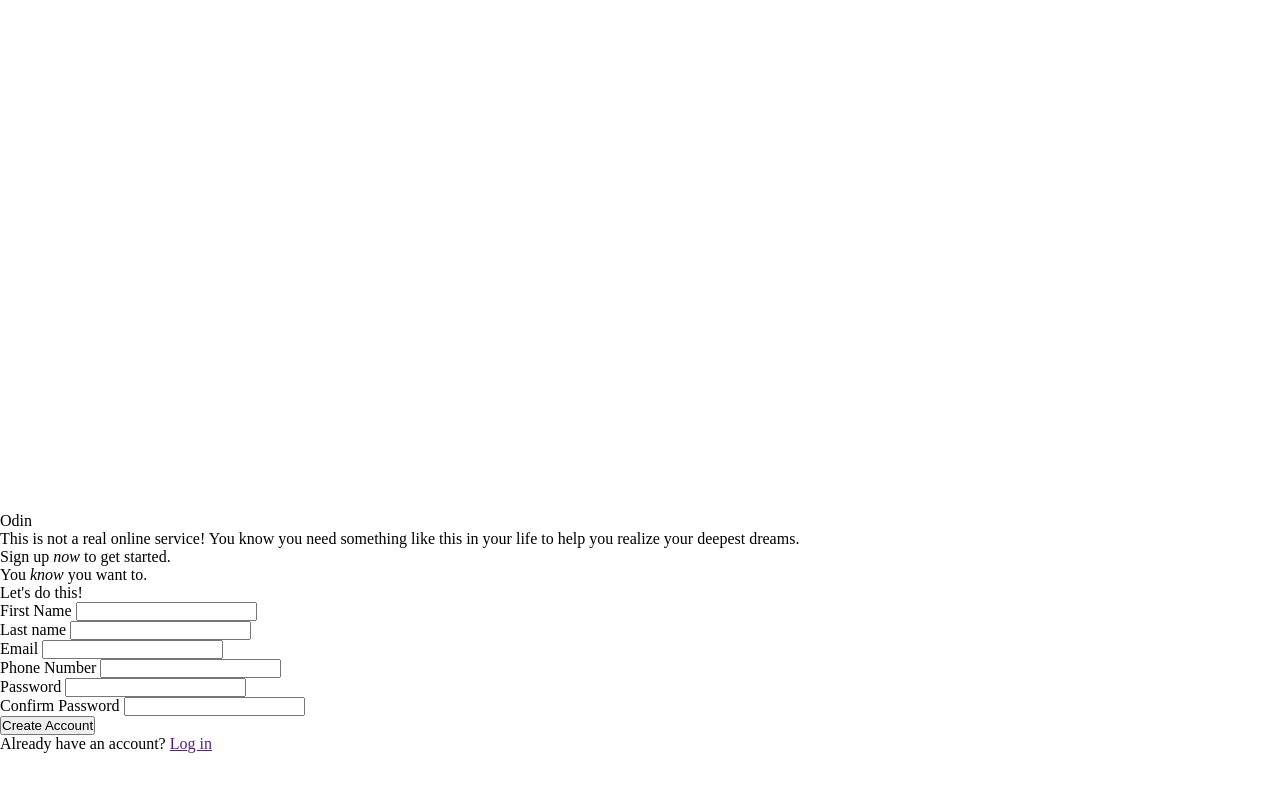
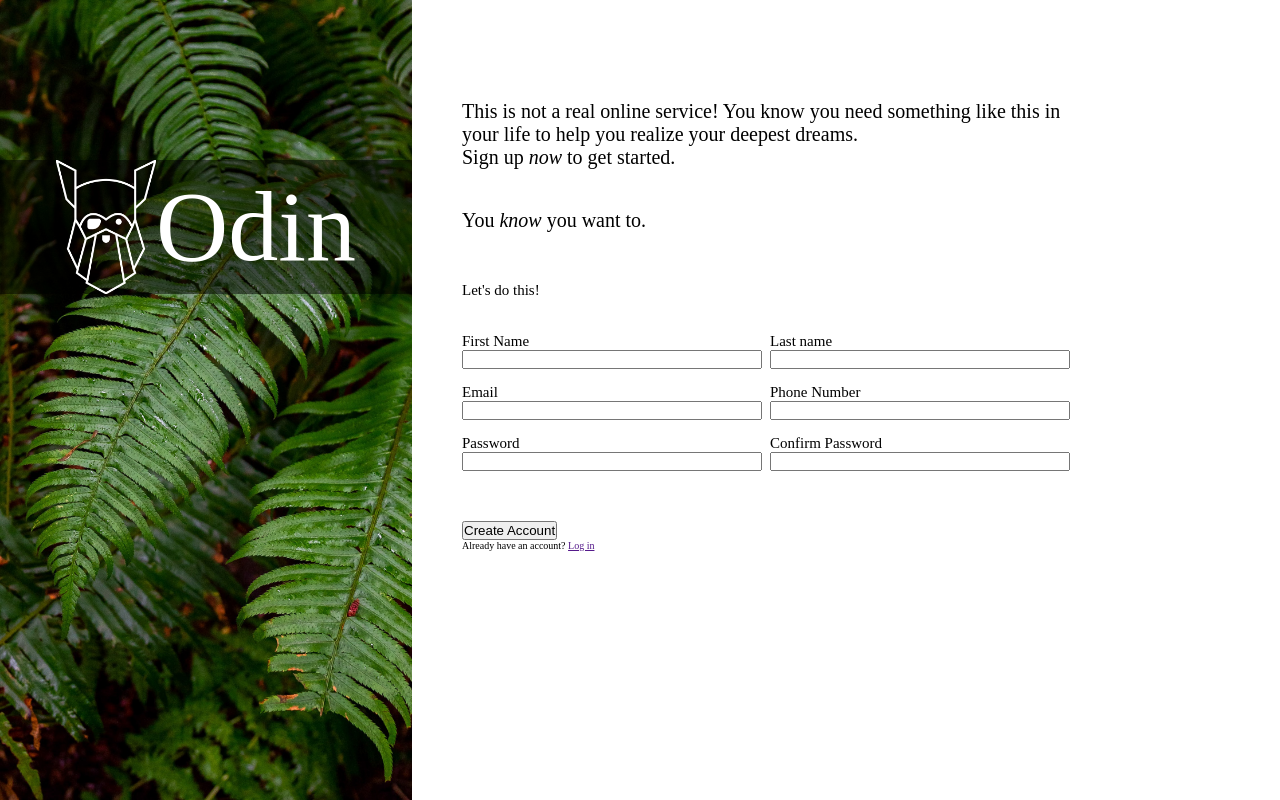
Before and after one commit to daniraymundo/sign-up-form, a plain HTML site: page index.html in a window 1280 px wide. Drawn offline with Linux system fonts and the light colour scheme.

Commit message:
Style basic page layout

```diff
--- a/styles.css
+++ b/styles.css
@@ -2,3 +2,78 @@
     margin: 0;
     padding: 0;
 }
+
+html {
+    font-size: 62.5%;
+}
+
+body {
+    display: flex;
+    min-height: 100vh;
+}
+
+header {
+    display: flex;
+    flex-direction: column;
+    gap: 2em;
+    font-size: 2rem;
+}
+
+.left {
+    background-image: url(background.jpg);
+    background-position: center;
+    background-repeat: no-repeat;
+    background-size: cover;
+    width: 40vw;
+    position: relative;
+}
+
+.logo-container {
+    display: flex;
+    position: absolute;
+    top: 20%;
+    width: 100%;
+    justify-content: center;
+    align-items: center;
+    background-color: rgba(0, 0, 0, 0.5);
+}
+
+.logo-container p {
+    font-size: 10rem;
+    color: #fff;
+}
+
+.logo-container img {
+    width: 10rem;
+}
+
+.right {
+    display: flex;
+    flex-direction: column;
+    padding: 10em 20em 10em 5em;
+    gap: 5em;
+    width: 60vw;
+}
+
+form {
+    display: grid;
+    width: 90%;
+    grid-template-columns: 1fr 1fr;
+    grid-template-rows: repeat(4, 1fr);
+    row-gap: 1em;
+    column-gap: 0.5em;
+    font-size: 1.5rem;
+}
+
+.instructions {
+    grid-column: span 2;
+}
+
+.form-row {
+    display: flex;
+    flex-direction: column;
+}
+
+.form-row input {
+    width: 40ch;
+}
```
